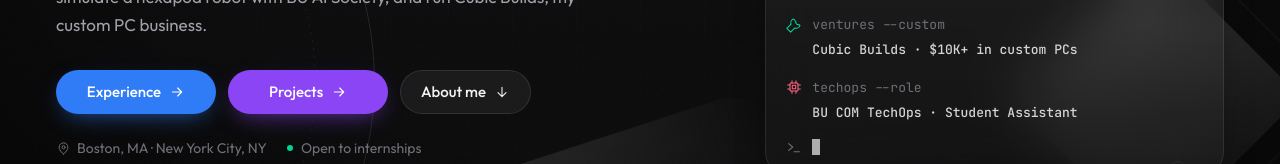
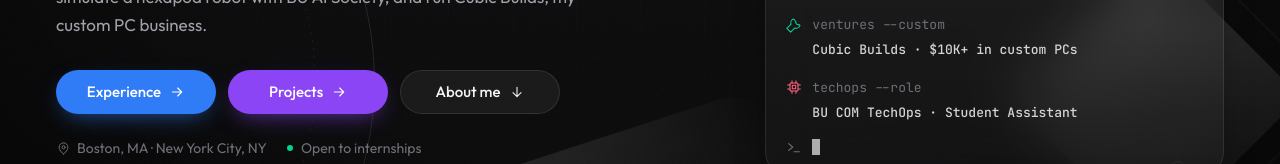
Before and after one commit to bbrihuang/portfolio-temp, a React (Vite) app: page / in a window 1280 px wide. Shown: the part 519-683 px from the top of the page. Built offline with nearby package versions, Linux system fonts and the light colour scheme.

Commit message:
Equal-width hero buttons and CSA/JSA links
- Make Experience, Projects and About me buttons the same size
- Link BU CSA and BU JSA to their Instagram pages

```diff
--- a/src/pages/Home.jsx
+++ b/src/pages/Home.jsx
@@ -36,14 +36,14 @@ const activities = [
   {
     org: 'BU Chinese Students Association',
     role: 'Member',
-    href: null, // TODO: add the CSA's website or Instagram
+    href: 'https://www.instagram.com/teamcsa/',
     icon: <Globe size={15} />,
     tint: 'bg-red-400/15 text-red-300',
   },
   {
     org: 'BU Japanese Student Association',
     role: 'Member',
-    href: null, // TODO: add the JSA's website or Instagram
+    href: 'https://www.instagram.com/thebujsa/',
     icon: <Globe size={15} />,
     tint: 'bg-pink-400/15 text-pink-300',
   },
@@ -90,14 +90,15 @@ function Hero() {
   )
 }
 
-// Experience (blue) and Projects (purple): same size and weight, so neither outranks the other.
+// Experience (blue), Projects (purple) and About me: equal-width buttons. A row of
+// three on wider screens, stacked full width on phones where three would not fit.
 function SectionLinks() {
   const buttons = [
     { to: '/experience', label: 'Experience' },
     { to: '/projects', label: 'Projects' },
   ]
   return (
-    <div className="mt-8 flex flex-wrap gap-3">
+    <div className="mt-8 grid gap-3 sm:w-fit sm:grid-cols-3">
       {buttons.map((b, i) => {
         const c = sectionColors[b.to]
         return (
@@ -124,7 +125,7 @@ function AboutButton() {
     document.getElementById('about')?.scrollIntoView({ behavior: smooth ? 'smooth' : 'auto' })
   }
   return (
-    <button type="button" onClick={go} className="btn btn-glass rise group" style={{ '--i': 5 }}>
+    <button type="button" onClick={go} className="btn btn-glass rise group min-w-40" style={{ '--i': 5 }}>
       About me
       <ArrowDown size={16} className="transition-transform duration-300 group-hover:translate-y-0.5" />
     </button>
```
